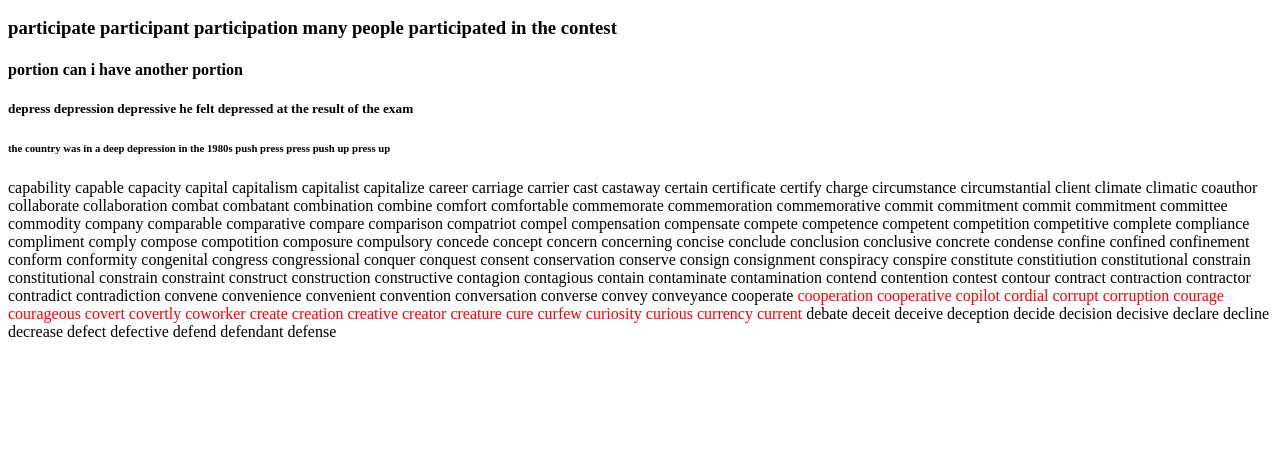
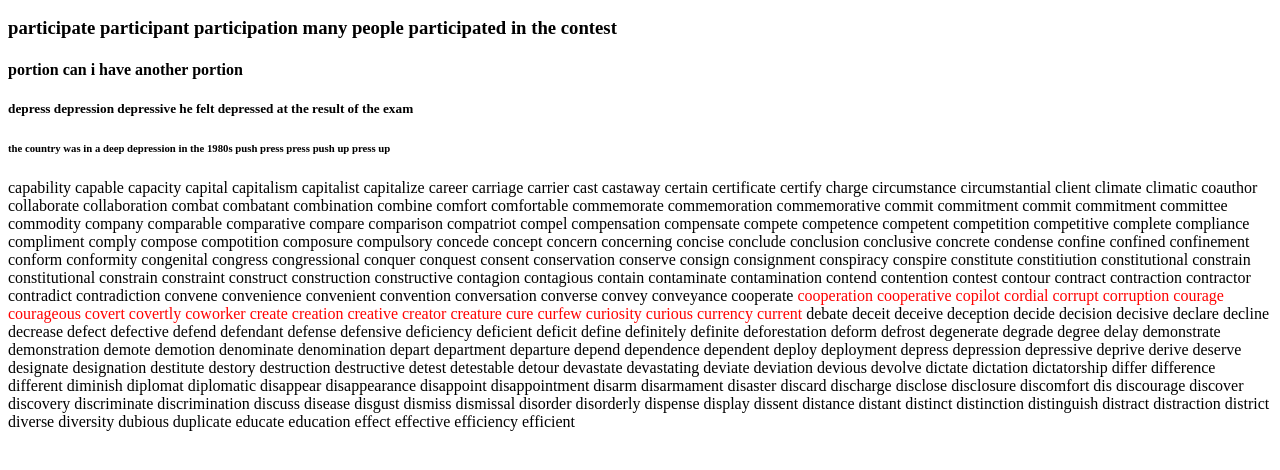
Before and after one commit to pann710/20210814, a plain HTML site: page index.html in a window 1280 px wide. Shown: the part 96-566 px from the top of the page. Drawn offline with Linux system fonts and the light colour scheme.

Commit message:
Update index.html

```diff
--- a/index.html
+++ b/index.html
@@ -40,15 +40,15 @@
     <h9><font color="red">cooperation cooperative copilot cordial corrupt corruption courage courageous covert covertly coworker create creation creative creator creature cure curfew curiosity curious  currency current</font></h9>
   <h9>debate deceit deceive deception decide decision decisive declare decline decrease defect defective defend defendant defense</h9>
 
-    <h9></h9>
+    <h9>defensive deficiency deficient deficit define definitely definite deforestation deform defrost degenerate degrade degree delay demonstrate demonstration demote demotion denominate denomination depart</h9>
 
-    <h9></h9>
+    <h9>department departure depend dependence dependent deploy deployment depress depression depressive deprive derive deserve designate designation destitute destory</h9>
 
-    <h9></h9>
+    <h9> destruction destructive detest detestable detour devastate devastating deviate deviation devious devolve dictate dictation dictatorship differ</h9>
 
-    <h9></h9>
+    <h9>difference different diminish diplomat diplomatic disappear disappearance disappoint disappointment disarm disarmament disaster discard discharge disclose disclosure  discomfort dis discourage discover discovery discriminate</h9>
 
-    <h9></h9>
+    <h9>discrimination discuss disease disgust dismiss dismissal disorder disorderly dispense display dissent distance distant distinct distinction distinguish distract distraction district diverse diversity dubious duplicate educate education effect effective efficiency efficient</h9>
 
 
   </body>
```
